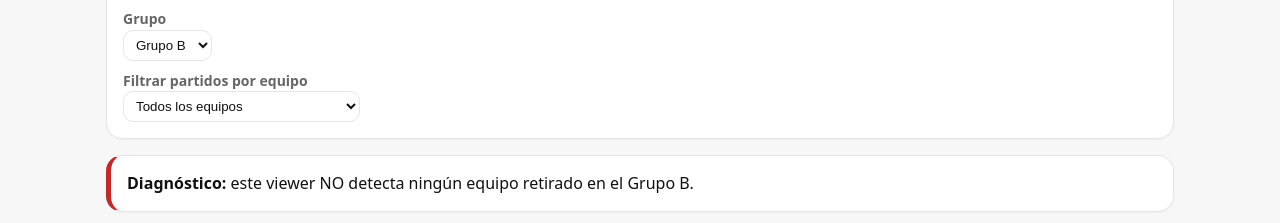
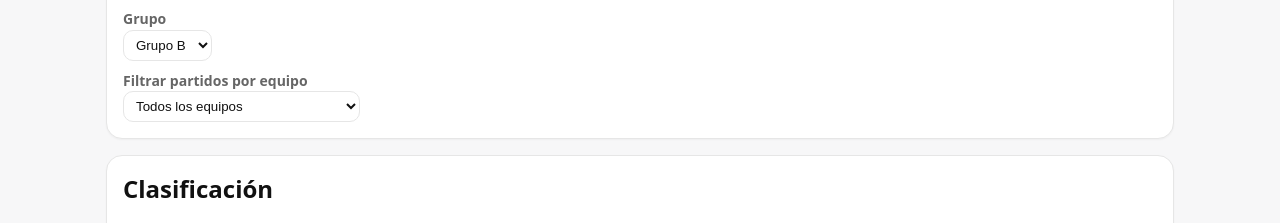
Before and after one commit to bertxohd7/balonmano-2026-2027, a plain HTML site: page viewer.html in a window 1280 px wide. Shown: the part 133-356 px from the top of the page. Drawn offline with nearby package versions, Linux system fonts and the light colour scheme.

Commit message:
Add files via upload

```diff
--- a/viewer.html
+++ b/viewer.html
@@ -150,8 +150,6 @@
     </div>
   </header>
 
-  <div id="withdrawnDebug" class="card" style="border-left:5px solid #c62828;display:none"></div>
-
   <section class="card">
     <h2 style="margin-top:0">Clasificación</h2>
     <div style="overflow:auto">
@@ -192,7 +190,7 @@
 
   <footer class="muted">
     Vista solo lectura. Los datos provienen del archivo <code>liga.json</code>.
-    <br>Versión: <b>2026.11.17.5 - Diagnóstico retirados</b>
+    <br>Versión: <b>2026.11.18.1 - Retirados</b>
   </footer>
 </div>
 
@@ -710,26 +708,7 @@
     })();
   }
 
-  function renderWithdrawnDebug(){
-    const box = $("#withdrawnDebug");
-    if(!box || !data) return;
-
-    const retired = (data.teams || [])
-      .filter(t => teamGroup(t) === activeGroup && isTruthyWithdrawn(t.withdrawn));
-
-    if(retired.length === 0){
-      box.style.display = "";
-      box.innerHTML = `<b>Diagnóstico:</b> este viewer NO detecta ningún equipo retirado en el Grupo ${activeGroup}.`;
-      return;
-    }
-
-    box.style.display = "";
-    box.innerHTML = `<b>Diagnóstico:</b> retirados detectados en Grupo ${activeGroup}: ` +
-      retired.map(t => `${escapeHtml(t.name)} [${escapeHtml(String(t.id))}]`).join(", ");
-  }
-
   function renderAll(){
-    renderWithdrawnDebug();
     renderHeader();
     renderTeamFilter();
     renderStandings();
```
